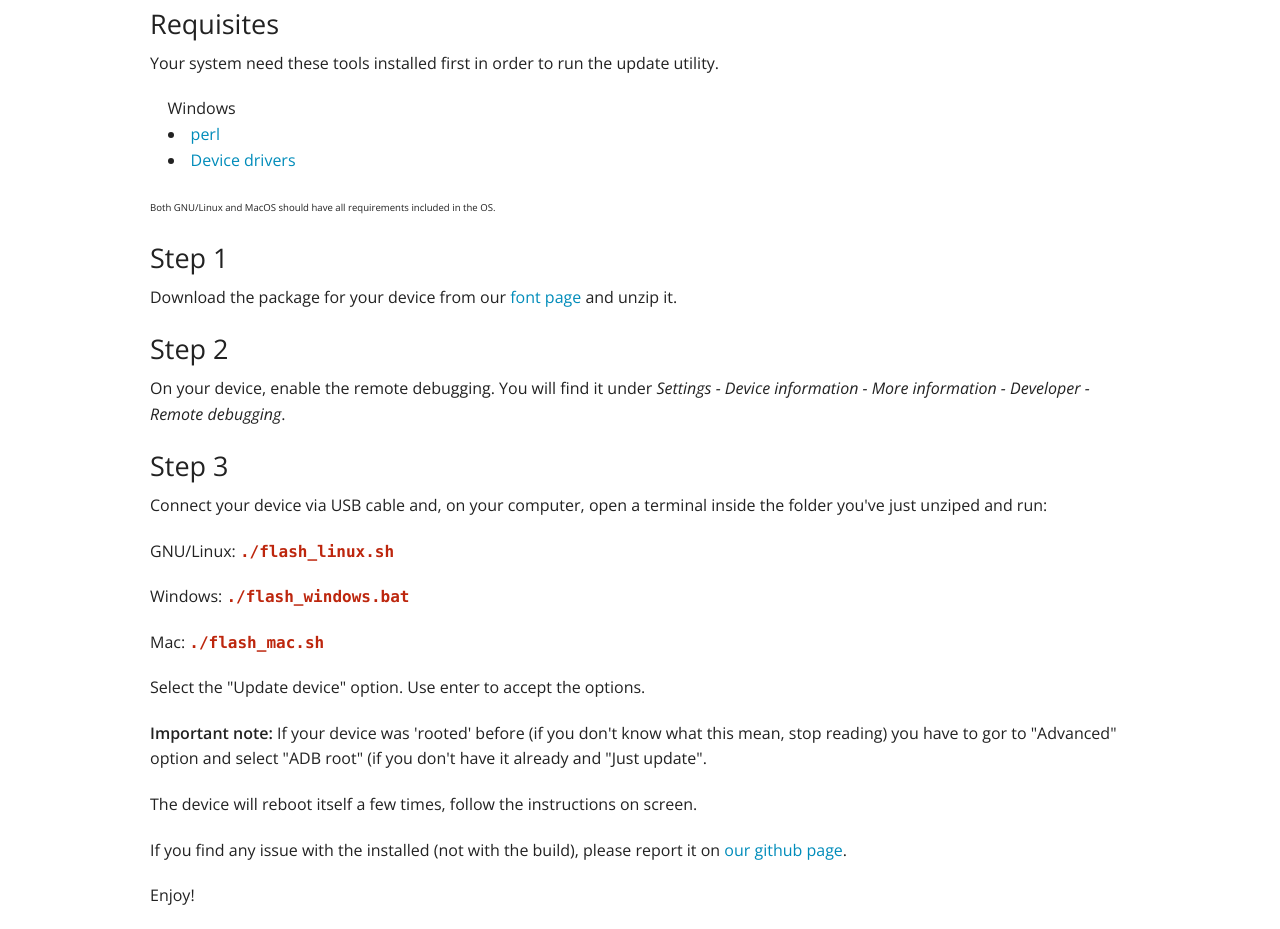
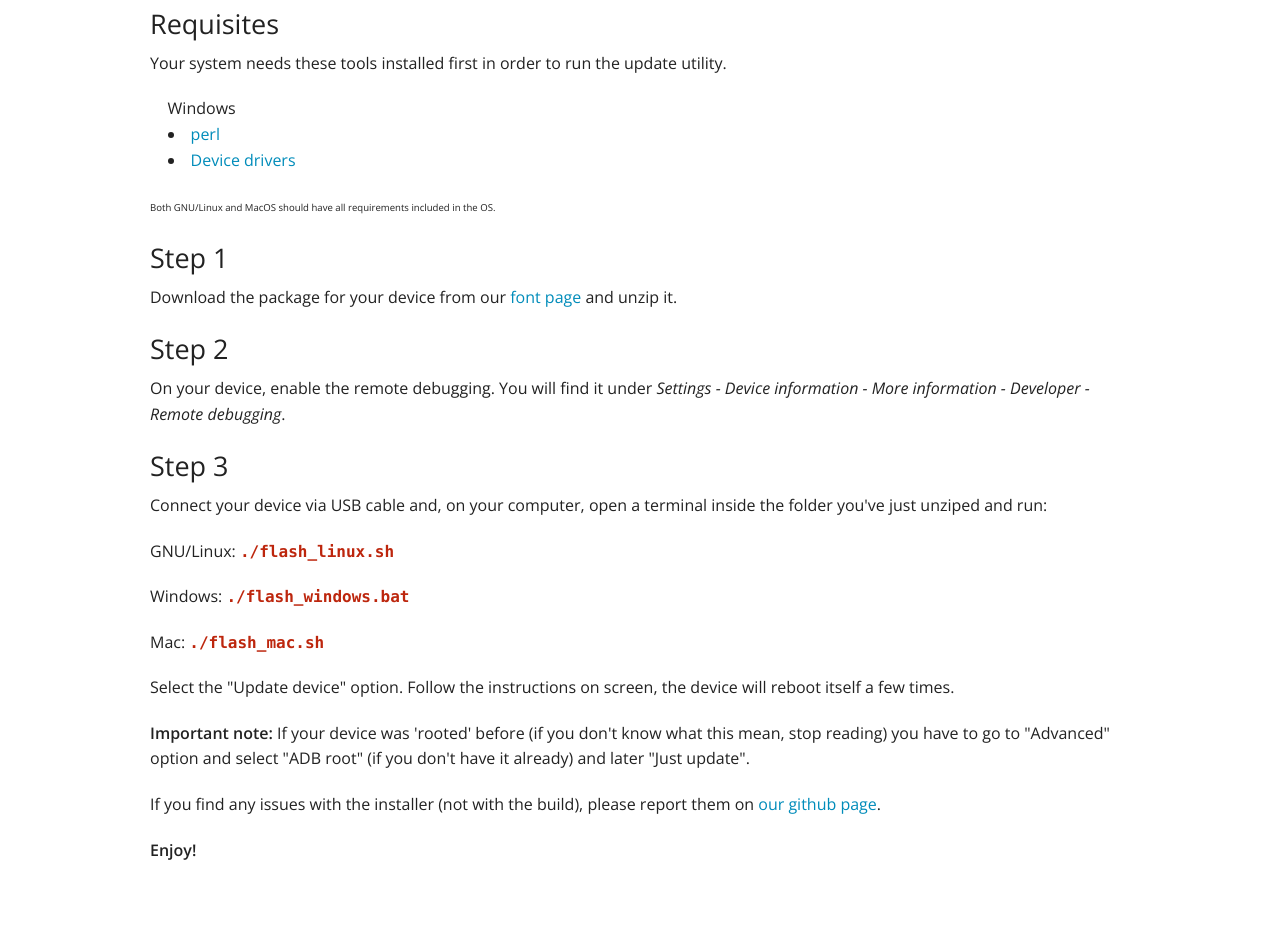
Before and after one commit to FxOSBuilds/fxosbuilds.github.io, a website: page install/index.html in a window 1280 px wide. Shown: the part 103-1032 px from the top of the page. After the commit the page ends 986 px from the top, so only its background shows below. Drawn offline with nearby package versions, Linux system fonts and the light colour scheme; no server answers.

Commit message:
Update install guide

```diff
--- a/install/index.html
+++ b/install/index.html
@@ -48,7 +48,7 @@
             <h2 data-l10n-id="install">Install</h2>
             <h3>Requisites</h3>
 
-            <p>Your system need these tools installed first in order to run the update utility.</p>
+            <p>Your system needs these tools installed first in order to run the update utility.</p>
 
 
             <ul>
@@ -77,14 +77,13 @@
             <p>Windows: <code> ./flash_windows.bat</code></p>
             <p>Mac: <code> ./flash_mac.sh</code></p>
 
-            <p>Select the "Update device" option. Use enter to accept the options.</p>
+            <p>Select the "Update device" option. Follow the instructions on screen, the device will reboot itself a few times.</p>
 
-            <p><strong>Important note:</strong> If your device was 'rooted' before (if you don't know what this mean, stop reading) you have to gor to "Advanced" option and select "ADB root" (if you don't have it already and "Just update".</p>
+            <p><strong>Important note:</strong> If your device was 'rooted' before (if you don't know what this mean, stop reading) you have to go to "Advanced" option and select "ADB root" (if you don't have it already) and later "Just update".</p>
 
-            <p>The device will reboot itself a few times, follow the instructions on screen.</p>
-            <p>If you find any issue with the installed (not with the build), please report it on <a href="https://github.com/fxosbuilds/installer/issues">our github page</a>.</p>
+            <p>If you find any issues with the installer (not with the build), please report them on <a href="https://github.com/fxosbuilds/installer/issues">our github page</a>.</p>
 
-            <p>Enjoy!</p>
+            <p><strong>Enjoy!</strong></p>
         </article>
 
 
```
